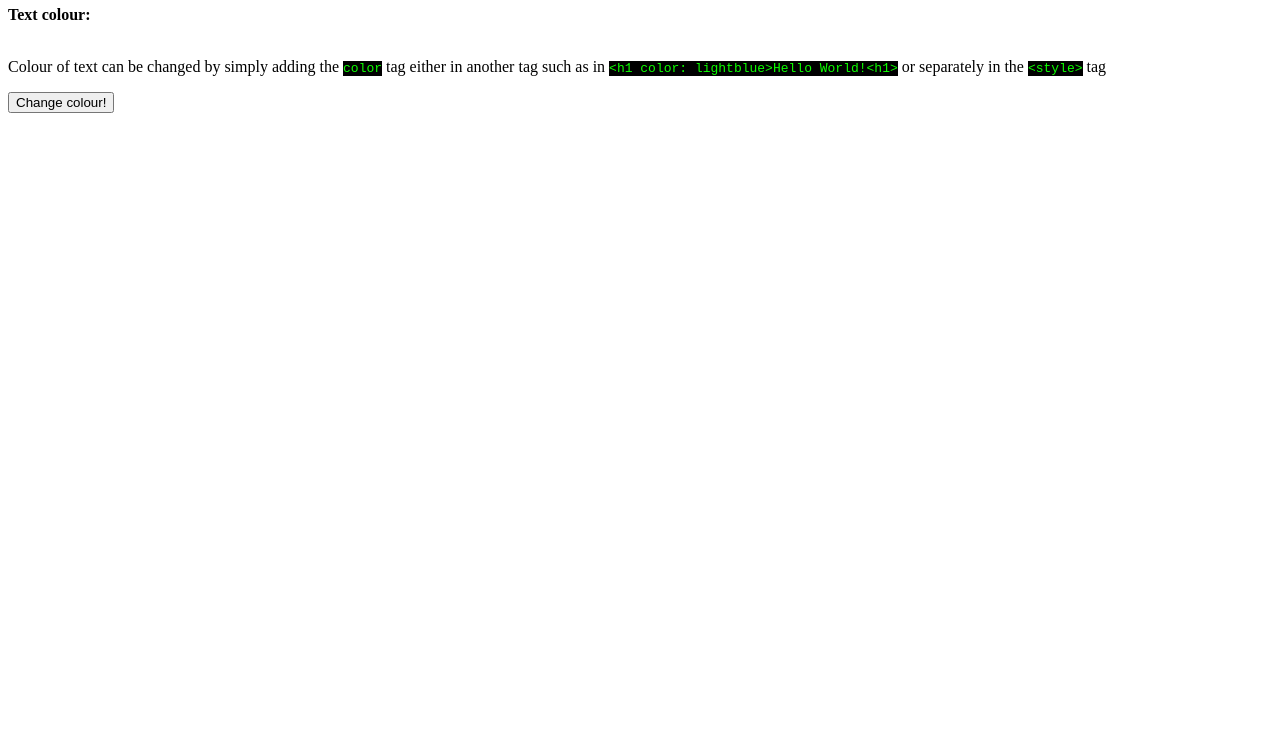
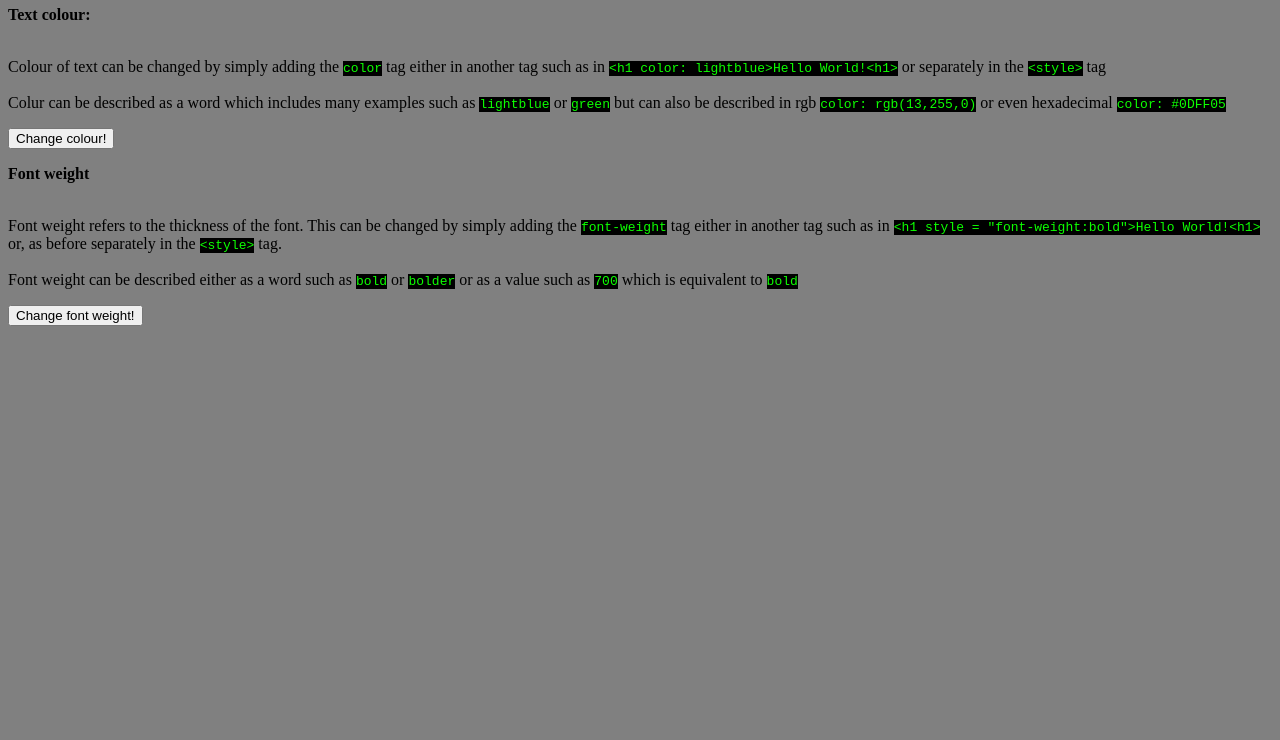
Before and after one commit to MikoIsTyping/mikoswp, a plain HTML site: page examples.html in a window 1280 px wide. Shown: the part 60-800 px from the top of the page. Drawn offline with Linux system fonts and the light colour scheme.

Commit message:
Examples of CSS with colour & font weight

```diff
--- a/examples.html
+++ b/examples.html
@@ -4,6 +4,9 @@
 code {
     background-color: rgb(0, 0, 0);
     color:rgb(13, 255, 0)
+}
+body {
+    background-color: grey;
 }
 </style>
 
@@ -15,10 +18,56 @@ code {
 </head>
 
 <body>
+
+    <script> function colour(){ document.getElementById("cchanger").style.color = "lightgreen"; }</script>
+    <script> function fontweight(){ document.getElementById("fontweight").style.fontWeight = "bold";}</script>
+
+
+
+
     <p style = "font-weight:bold">Text colour:<br></br></p>
-      <p>Colour of text can be changed by simply adding the <code>color</code> tag either in another tag such as in <code>&lth1 color: lightblue&gtHello World!&lth1&gt</code> or separately in the <code>&ltstyle&gt</code> tag
+      <p id = "cchanger">Colour of text can be changed by simply adding the
+        <code>color</code>
+        tag either in another tag such as in
+        <code>&lth1 color: lightblue&gtHello World!&lth1&gt</code>
+        or separately in the
+        <code>&ltstyle&gt</code>
+        tag
+        <br>
+        <br>
+        Colur can be described as a word which includes many examples such as
+        <code>lightblue</code>
+        or
+        <code>green</code>
+        but can also be described in rgb
+        <code>color: rgb(13,255,0)</code>
+        or even hexadecimal
+        <code>color: #0DFF05</code>
     </p>
     <button onclick="colour()">Change colour!</button>
+
+    <p style = "font-weight:bold">Font weight<br></br></p>
+    <p id = "fontweight">
+        Font weight refers to the thickness of the font. This can be changed by simply adding the
+        <code>font-weight</code>
+        tag either in another tag such as in
+        <code>&lth1 style = "font-weight:bold"&gtHello World!&lth1&gt</code>
+        or, as before separately in the
+        <code>&ltstyle&gt</code>
+        tag.
+        <br>
+        <br>
+        Font weight can be described either as a word such as
+        <code>bold</code>
+        or
+        <code>bolder</code>
+        or as a value such as
+        <code>700</code>
+        which is equivalent to
+        <code>bold</code>
+
+  </p>
+  <button onclick="fontweight()">Change font weight!</button>
 
 </body>
 
```
